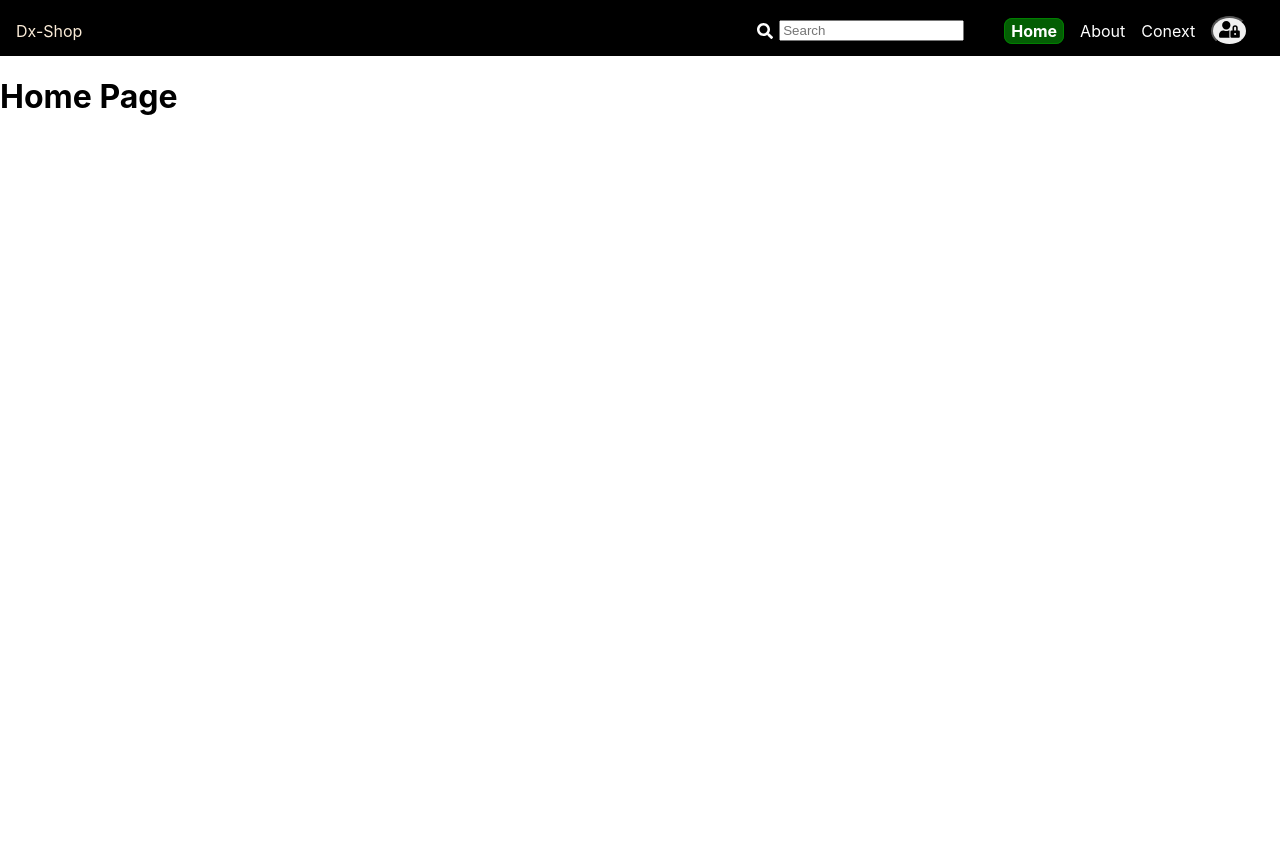
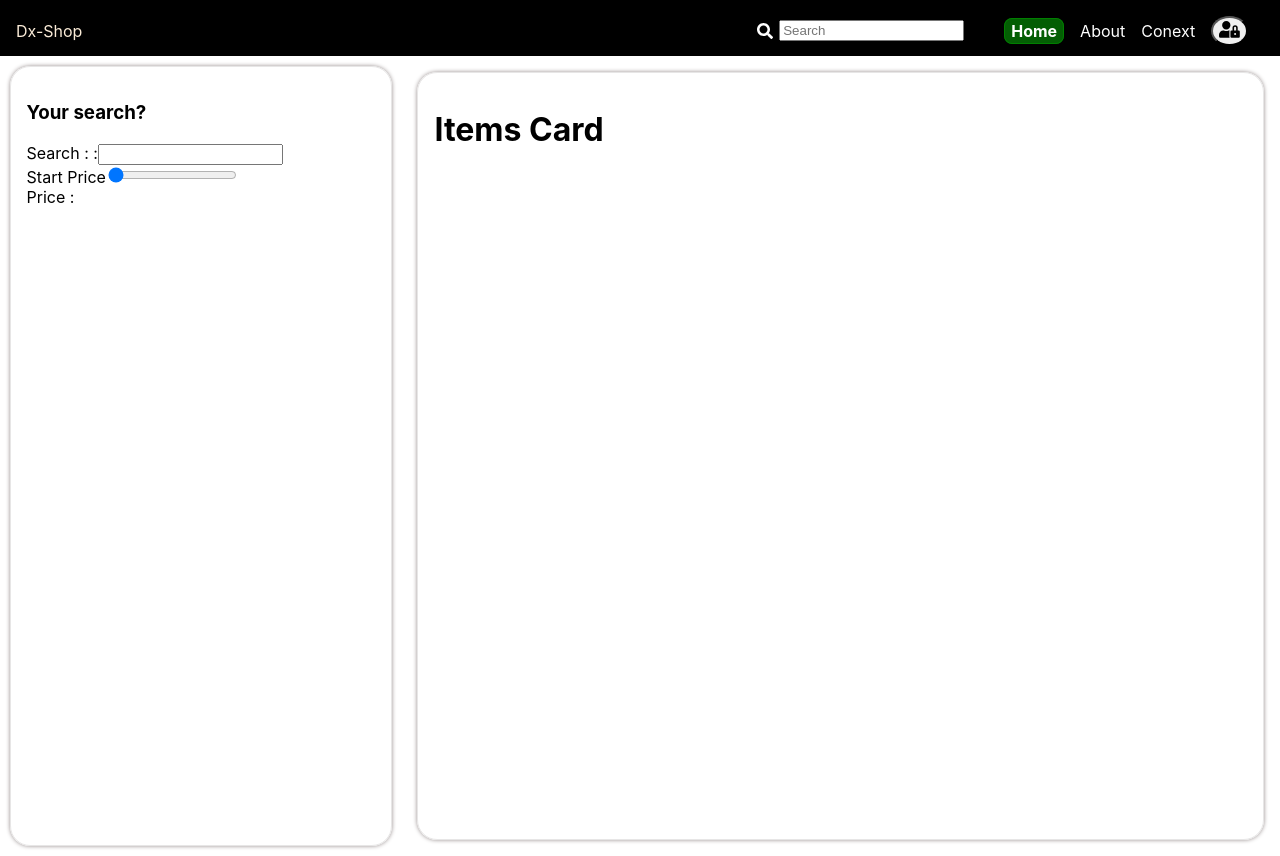
Before and after one commit to Sweedsiter/Peter-app001, a React (Create React App) app: page / in a window 1280 px wide. Before the commit the page ends 800 px from the top, so only its background shows below. Built offline with nearby package versions, Linux system fonts and the light colour scheme.

Commit message:
Home-edit001

```diff
--- /dev/null
+++ b/src/Components/Home/Home.css
@@ -0,0 +1,26 @@
+.H-contener{
+    background-color: rgb(255, 255, 255);
+    height: 100vh;
+    display: flex;
+    flex-direction: row;
+    justify-content: space-between;
+
+}
+.H-contener .L{
+    /* background-color: rgb(255, 255, 255); */
+    width: 30%;
+    border: 1px solid rgb(231, 230, 230);
+    box-shadow: 0px 0px 4px rgb(150, 141, 141);
+    border-radius: 20px;
+    margin: 0.6rem;
+    padding: 1rem;
+}
+.H-contener .R{
+    /* background-color: rgb(253, 252, 251); */
+    width: 70%;
+    border: 1px solid rgb(231, 230, 230);
+    box-shadow: 0px 0px 4px rgb(150, 141, 141);
+    border-radius: 20px;
+    margin: 1rem;
+    padding: 1rem;
+}
--- a/src/Components/Home/Home.js
+++ b/src/Components/Home/Home.js
@@ -1,10 +1,28 @@
-import React from 'react'
+import React, { useState } from 'react'
+import './Home.css'
 
 function Home({Search}) {
+  const [PrValee,setPrValue] = useState("")
+
   return (
-    <div>
-        <h1>Home Page</h1>
+    <div className='H-contener'>
+       <div className='L'>
+          <h3>Your search?</h3>
+          <div>Search  : :
+            <input type='text'/>
+          </div>
+          <div>
+            Start Price
+            <input type='range'  min="1000" max="1000000"onChange={(e)=>setPrValue(e.target.value)} />
+            <div>Price : {PrValee}</div>
+          </div>
+       </div>
+
+       <div className='R'>
+        <h1>Items Card</h1>
         <h1>{Search}</h1>
+        <p>{PrValee}</p>
+       </div>
     </div>
   )
 }
--- a/src/Components/Navig/Nav.css
+++ b/src/Components/Navig/Nav.css
@@ -1,6 +1,7 @@
 .heat-content{
-    background: black;
+    background-color: black;
     height: 3.5rem;
+    position: relative;
    }
 
 .heat-content .nav-head{
```
